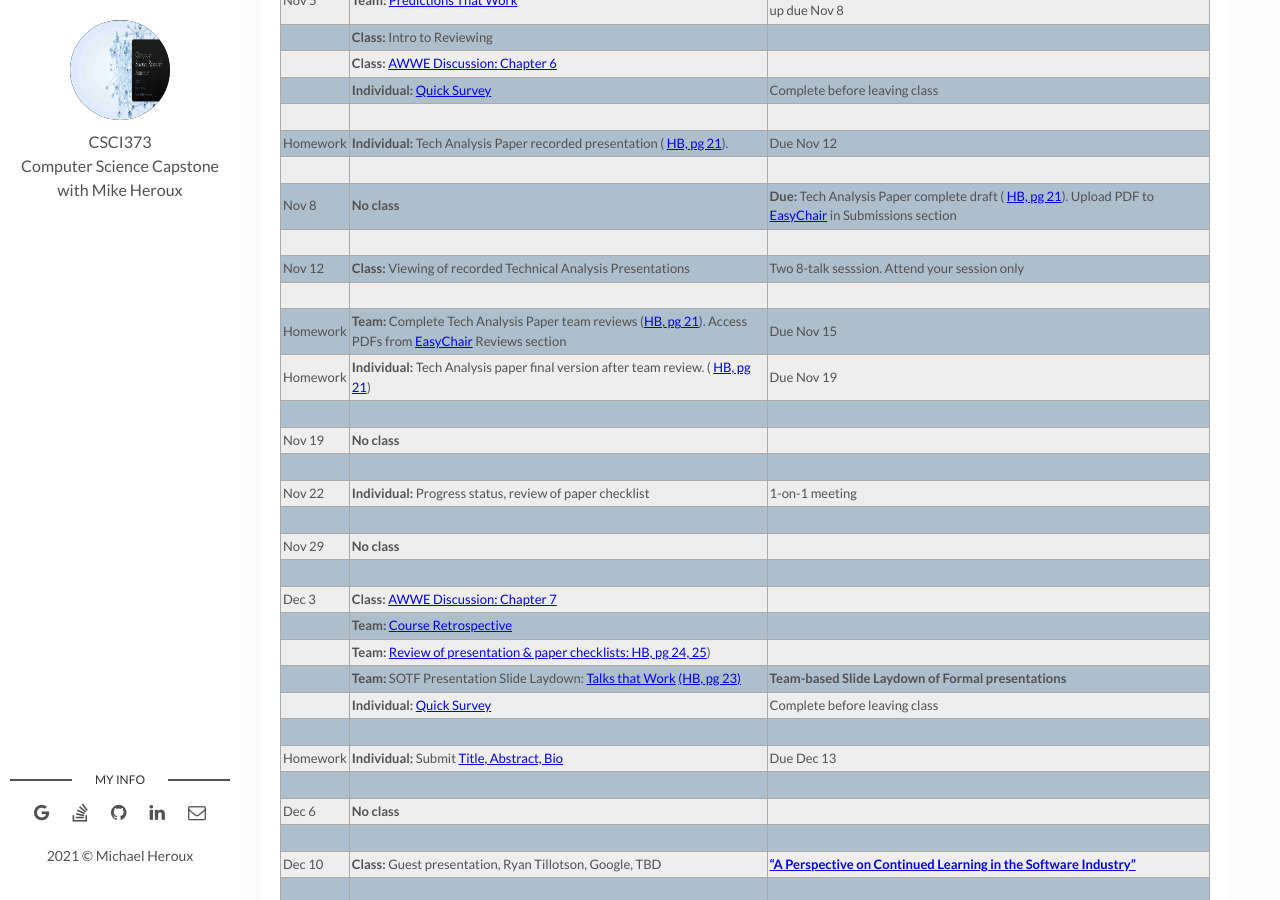
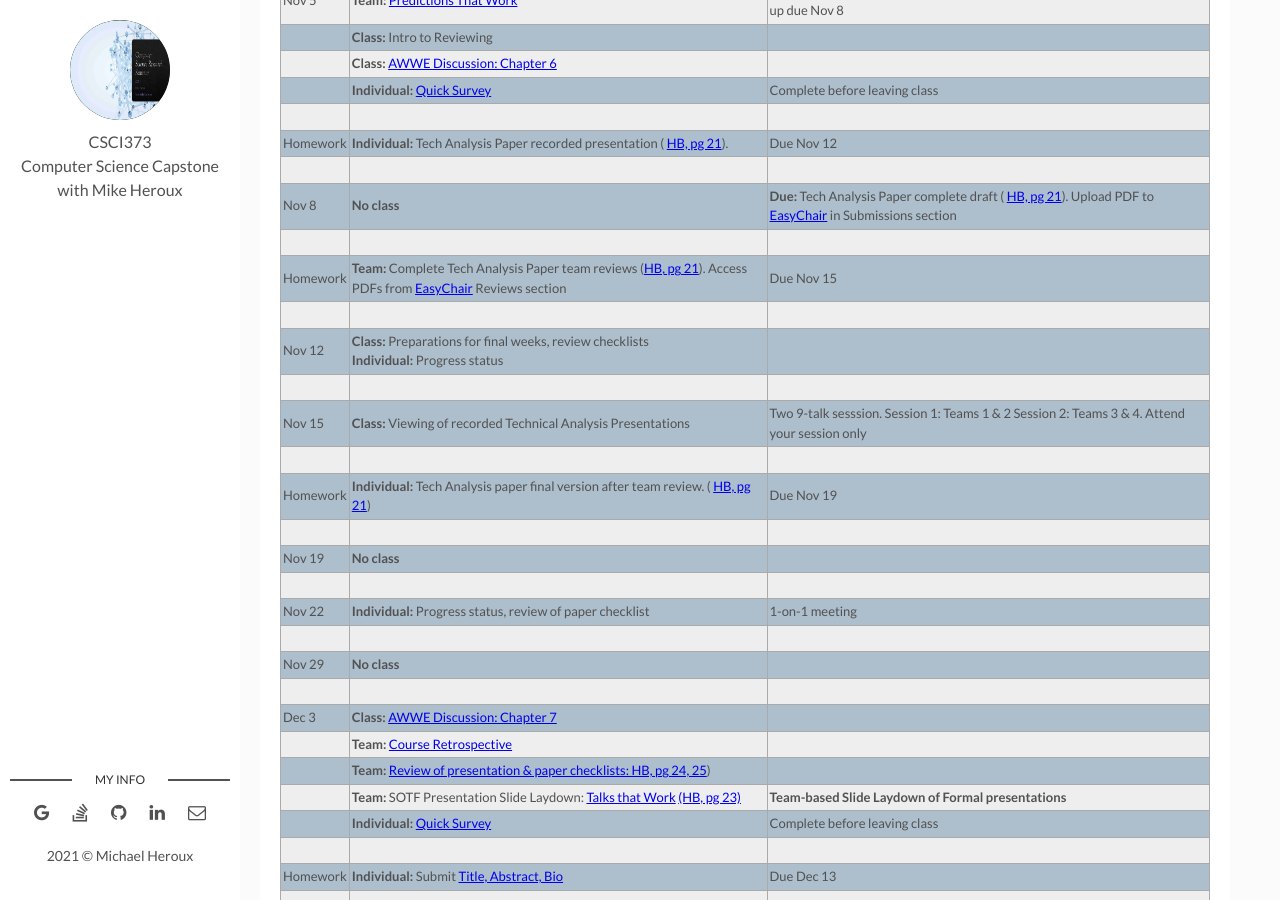
Before and after one commit to maherou/Teaching, a Jekyll site: the page built from files/CS373/2021-Fall-Class-Meeting-Schedule.md, in a window 1280 px wide and 900 px high, scrolled down 2849 px. Built offline with Jekyll 4.4.1, drawn with Linux system fonts in a browser that asks for light colours.

Commit message:
Update 2021-Fall-Class-Meeting-Schedule.md

```diff
--- a/files/CS373/2021-Fall-Class-Meeting-Schedule.md
+++ b/files/CS373/2021-Fall-Class-Meeting-Schedule.md
@@ -111,9 +111,12 @@ location: "Collegeville, MN, USA"
 | | | |
 | Nov 8 | **No class** | **Due:** Tech Analysis Paper complete draft ( [HB, pg 21](../CSCI373CourseHandbookLatestEdition.pdf)). Upload PDF to [EasyChair](https://easychair.org/conferences/?conf=fall2021tap) in Submissions section|
 | | | |
-| Nov 12 | **Class:** Viewing of recorded Technical Analysis Presentations| Two 8-talk sesssion.  Attend your session only |
+| Homework | **Team:** Complete Tech Analysis Paper team reviews ([HB, pg 21](../CSCI373CourseHandbookLatestEdition.pdf)). Access PDFs from [EasyChair](https://easychair.org/conferences/?conf=fall2021tap) Reviews section | Due Nov 15 |
 | | | |
-| Homework | **Team:** Complete Tech Analysis Paper team reviews ([HB, pg 21](../CSCI373CourseHandbookLatestEdition.pdf)). Access PDFs from [EasyChair](https://easychair.org/conferences/?conf=fall2021tap) Reviews section | Due Nov 15 |
+| Nov 12 | **Class:** Preparations for final weeks, review checklists <br> **Individual:** Progress status| |
+| | | |
+| Nov 15 | **Class:** Viewing of recorded Technical Analysis Presentations| Two 9-talk sesssion.  Session 1: Teams 1 & 2 Session 2: Teams 3 & 4. Attend your session only |
+| | | |
 | Homework | **Individual:** Tech Analysis paper final version after team review. ( [HB, pg 21](../CSCI373CourseHandbookLatestEdition.pdf)) | Due Nov 19 |
 | | | |
 | Nov 19 | **No class** | |
```
